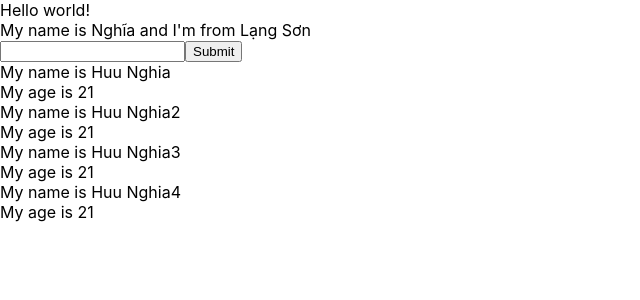
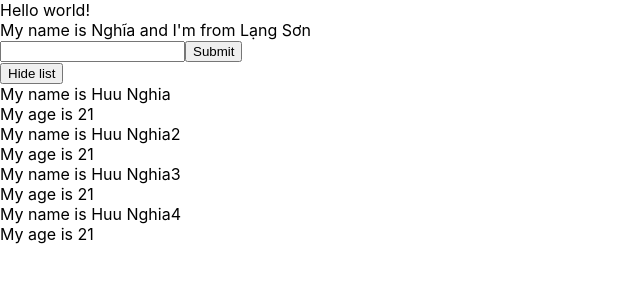
Before and after one commit to 4June03/Hoc-React, a React (Create React App) app: page / in a window 1280 px wide. Shown: the top 300 px of the page, without its empty margins (0-640 px from the left). Built offline with nearby package versions, Linux system fonts and the light colour scheme.

Commit message:
Sử dụng toán tử 3 ngôi trong React để xử lí logic hiển thị

```diff
--- a/src/components/DisplayInfor2.js
+++ b/src/components/DisplayInfor2.js
@@ -1,12 +1,31 @@
 import React from "react";
 
 class DisplayInfor extends React.Component {
+  state = {
+    isShowList: true,
+  };
+
+  handleHideShow = () => {
+    this.setState({
+      isShowList: !this.state.isShowList,
+    });
+  };
+
   render() {
     //Sử dụng destructuring array/object để lấy ra các thuộc tính của props -> tối ưu code nếu truyền nhiều
     const { users } = this.props; //Lấy ra users đã truyền từ lớp cha
+    console.table(users);
     return (
       //props => viet tat cua properties
       //truyen du lieu tu component cha sang con
+      <div>
+        <div>
+          <button onClick={() => this.handleHideShow()}>
+            {this.state.isShowList === true ? "Hide list" : "Show list"}
+          </button>
+        </div>
+
+        {this.state.isShowList && (
           <div>
             {
               //dùng vòng lặp hiển thị ra list user
@@ -20,6 +39,8 @@ class DisplayInfor extends React.Component {
               })
             }
           </div>
+        )}
+      </div>
     );
   }
 }
--- a/src/index.js
+++ b/src/index.js
@@ -1,16 +1,16 @@
-import React from 'react';
-import ReactDOM from 'react-dom/client';
-import App from './App';
-import reportWebVitals from './reportWebVitals';
-import { Provider } from 'react-redux';
-import store from './redux/store';
+import React from "react";
+import ReactDOM from "react-dom/client";
+import App from "./App";
+import reportWebVitals from "./reportWebVitals";
+import { Provider } from "react-redux";
+import store from "./redux/store";
 
-const root = ReactDOM.createRoot(document.getElementById('root'));
+const root = ReactDOM.createRoot(document.getElementById("root"));
 root.render(
   <Provider store={store}>
-    <React.StrictMode>
-      <App />
-    </React.StrictMode>
+    {/* <React.StrictMode> */}
+    <App />
+    {/* </React.StrictMode> */}
   </Provider>
 );
 
```
Lines whose indentation alone changed are shown as unchanged.
